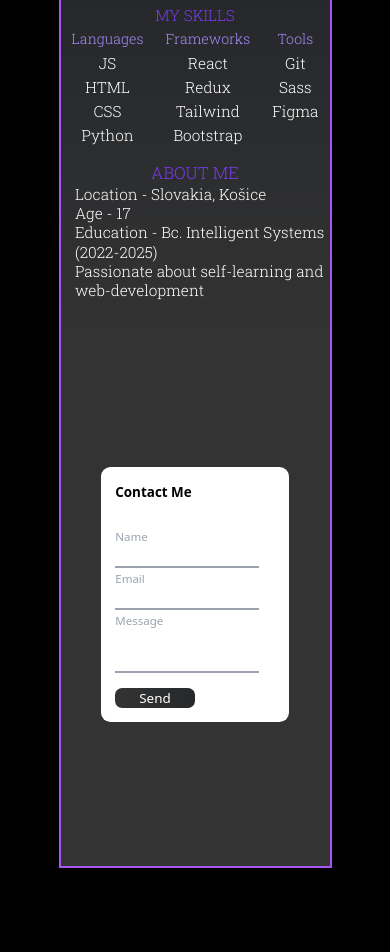
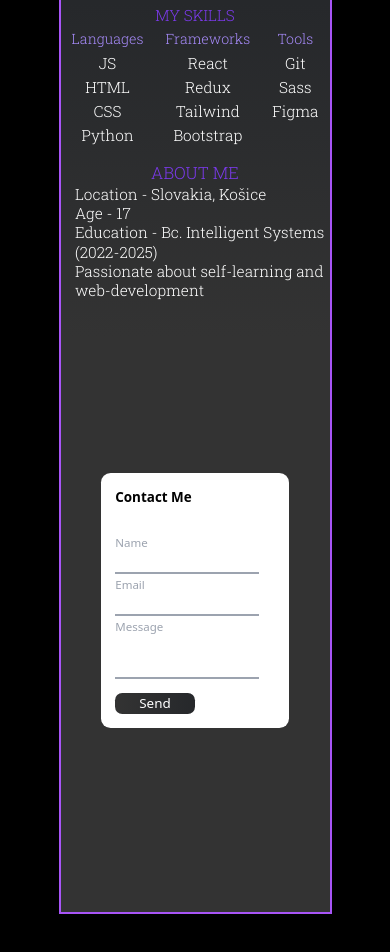
Before and after one commit to xobandech/portfolio, a website: page index.html in a window 390 px wide. Shown: the part 833-1785 px from the top of the page. Drawn offline with nearby package versions, Linux system fonts and the light colour scheme.

Commit message:
Height test for chrome on mobile

```diff
--- a/index.html
+++ b/index.html
@@ -143,10 +143,10 @@
           }
           #contact-form {
             font-size:0.7rem;
-            margin-top: 3.3rem;
+            margin-top: 3.6rem;
           }
-          @media only screen and (min-height: 844px) {
-
+          #third-section {
+            height: 38%;
           }
         }
       </style>
@@ -199,7 +199,7 @@
       id="third-section"
       >
       <form
-      class="block mx-auto max-sm:w-[70%] w-[40%] mt-10 bg-white p-3 rounded-lg text-gray-400"
+      class="block mx-auto max-sm:w-[70%] w-[40%] mt-3 bg-white p-3 rounded-lg text-gray-400"
       id="contact-form"
         onsubmit="submitForm()"
       >
```
